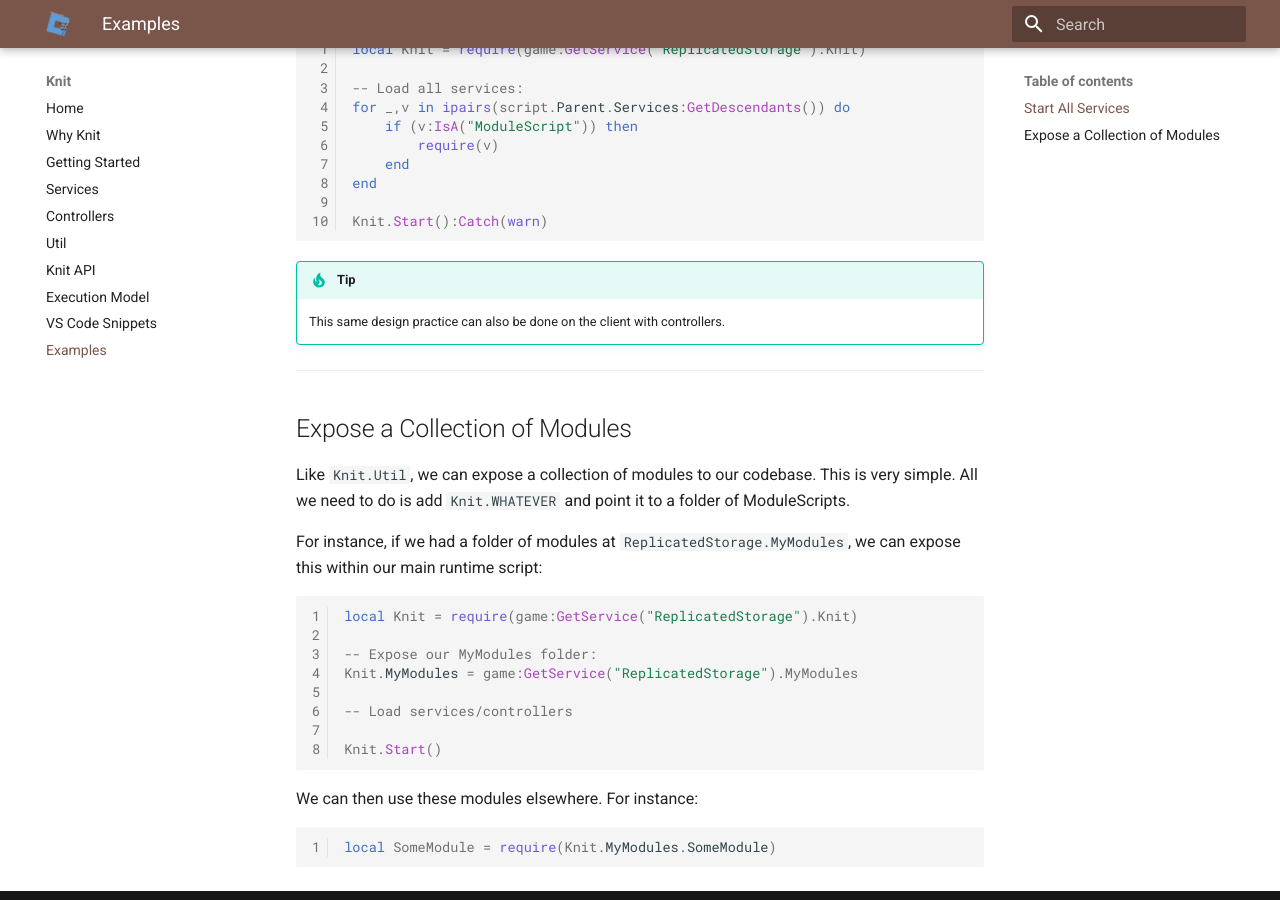
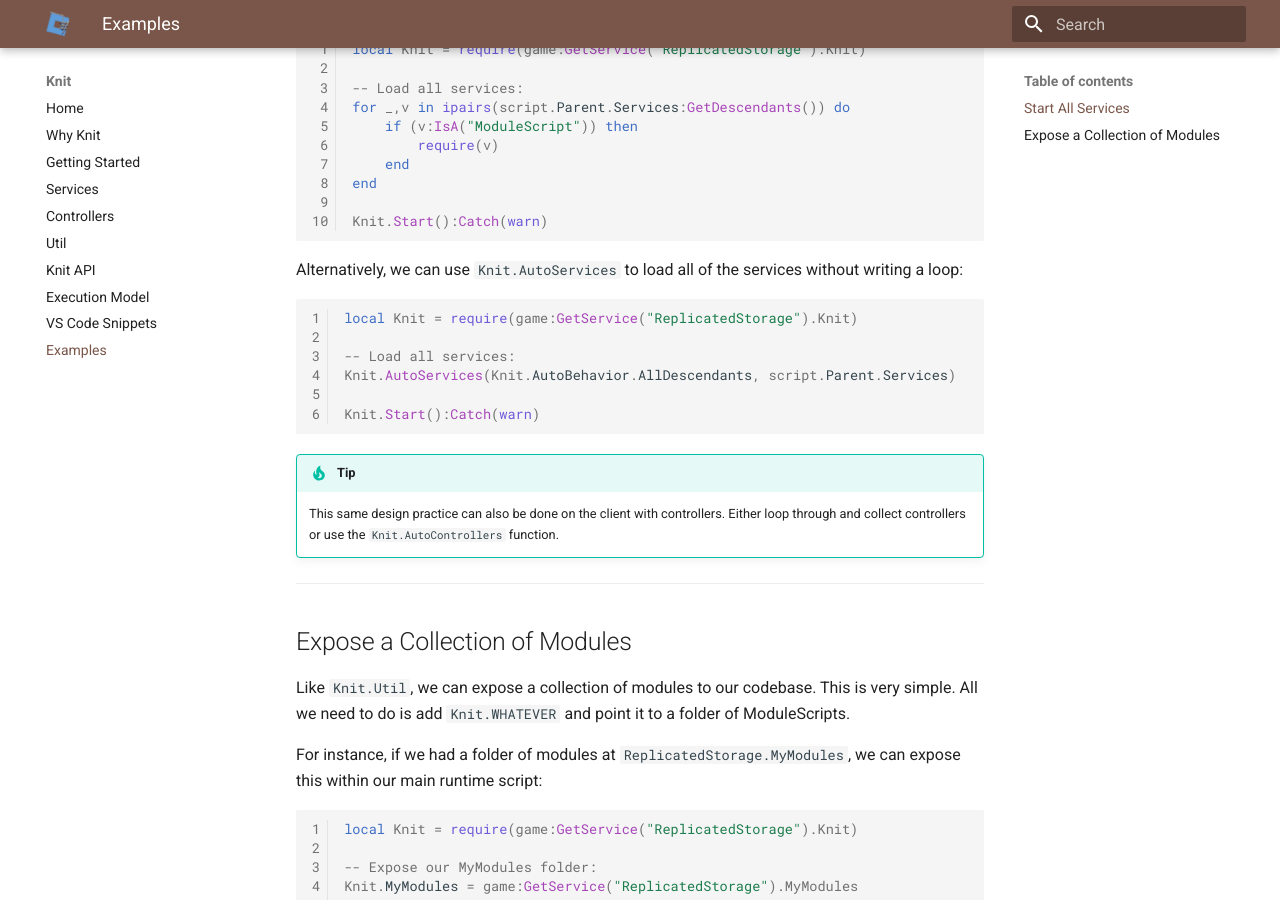
Before and after one commit to Sleitnick/Knit, an MkDocs documentation site: the page built from docs/examples.md, in a window 1280 px wide and 900 px high, scrolled down 535 px. Built offline with MkDocs 1.6.1 and Material for MkDocs 9.7.7, drawn with Linux system fonts in a browser that asks for light colours.

Commit message:
Add AutoBehavior enum

````diff
--- a/docs/examples.md
+++ b/docs/examples.md
@@ -24,8 +24,19 @@ end
 Knit.Start():Catch(warn)
 ```
 
+Alternatively, we can use `Knit.AutoServices` to load all of the services without writing a loop:
+
+```lua
+local Knit = require(game:GetService("ReplicatedStorage").Knit)
+
+-- Load all services:
+Knit.AutoServices(Knit.AutoBehavior.AllDescendants, script.Parent.Services)
+
+Knit.Start():Catch(warn)
+```
+
 !!! tip
-	This same design practice can also be done on the client with controllers.
+	This same design practice can also be done on the client with controllers. Either loop through and collect controllers or use the `Knit.AutoControllers` function.
 
 ----------------
 
````
Also changed, not shown: 4 other files.
